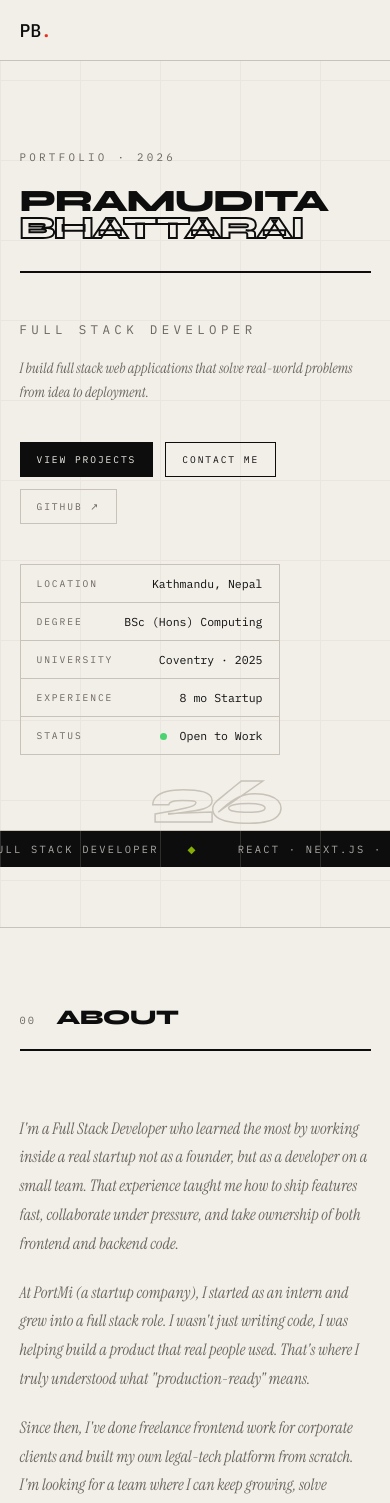
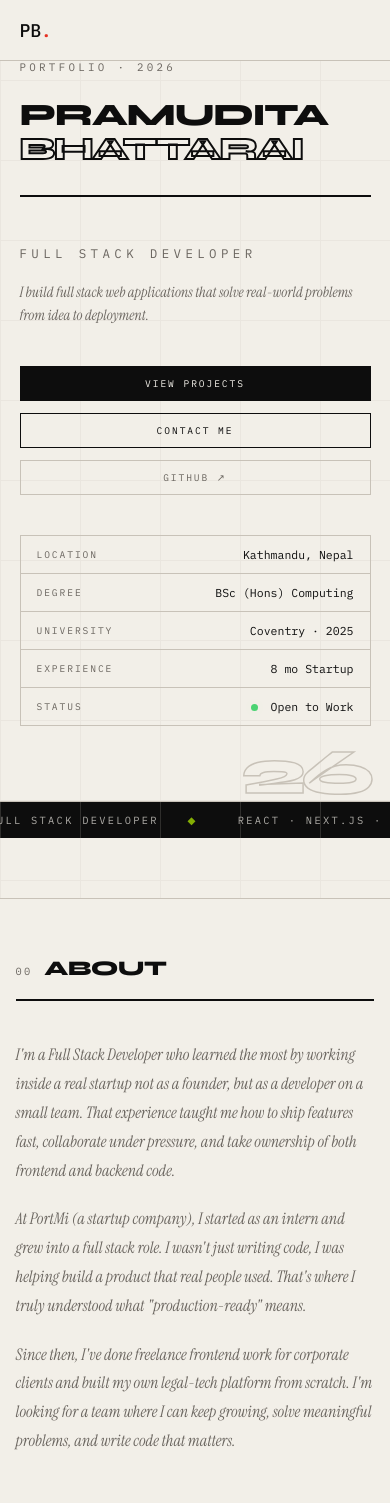
Before and after one commit to Pramudita29/portfolio, a React (Vite) app: page / in a window 390 px wide. Shown: the top 1503 px of the page. Built offline with nearby package versions, Linux system fonts and the light colour scheme.

Commit message:
fix: enhance mobile header visibility and improve hero section layout

```diff
--- a/src/index.scss
+++ b/src/index.scss
@@ -1052,14 +1052,15 @@ ol {
     position: relative;
     z-index: 1001;
   }
-  /* solid header on mobile – always visible */
+  /* solid header on mobile – always visible, but no side effects on other sections */
   .site-header {
-    background: var(--paper);
+    background: var(--paper) !important;
     border-bottom: 1px solid var(--rule);
-    &--scrolled {
-      background: var(--paper);
-      backdrop-filter: none;
-    }
+    backdrop-filter: none;
+  }
+  .site-header--scrolled {
+    background: var(--paper) !important;
+    backdrop-filter: none;
   }
   .site-nav--open {
     display: flex;
@@ -1079,7 +1080,201 @@ ol {
     }
   }
 
-  /* rest of your mobile styles ... */
+  /* Hero fixes */
+  .hero {
+    padding-top: 60px;
+    padding-bottom: 60px;
+  }
+  .hero__name {
+    flex-direction: column;
+    line-height: 1.1;
+    margin-bottom: 20px;
+  }
+  .hero__first,
+  .hero__last {
+    font-size: clamp(2.2rem, 10vw, 3.2rem);
+    white-space: normal;
+    display: block;
+  }
+  .hero__ctas {
+    flex-direction: column;
+    align-items: stretch;
+    .btn {
+      white-space: normal;
+      text-align: center;
+      justify-content: center;
+    }
+  }
+  .hero__right {
+    width: 100%;
+    min-width: 100%;
+  }
+  .hero__info-block {
+    width: 100%;
+  }
+  .hero__info-row {
+    display: flex;
+    justify-content: space-between;
+    align-items: center;
+    gap: 12px;
+    width: 100%;
+    padding: 11px 16px;
+  }
+  .info-label {
+    white-space: nowrap;
+    font-size: 0.6rem;
+  }
+  .info-val {
+    text-align: right;
+    white-space: nowrap;
+    font-size: 0.72rem;
+  }
+
+  /* Section padding (consistent, not breaking skills/achievements) */
+  .section {
+    padding: 60px 4vw !important;
+  }
+  .section--split .split-col {
+    padding: 60px 4vw !important;
+  }
+  .section__head {
+    gap: 12px;
+    margin-bottom: 40px;
+  }
+  .section__title {
+    font-size: clamp(1.2rem, 5vw, 1.6rem);
+  }
+
+  /* Stats grid */
+  .stats-grid {
+    grid-template-columns: 1fr 1fr;
+    gap: 0;
+  }
+  .stat-cell {
+    padding: 20px 16px;
+  }
+  .stat-val {
+    font-size: 1.5rem;
+  }
+
+  /* Skills – keep original styling */
+  .skills-row {
+    grid-template-columns: 2fr;
+    gap: 12px;
+    padding: 18px 20px;
+  }
+  .skills-cat {
+    margin-bottom: 4px;
+  }
+  .skill-pill {
+    font-size: 0.65rem;
+    padding: 5px 10px;
+  }
+
+  /* Education */
+  .edu-grid {
+    grid-template-columns: 1fr;
+  }
+  .edu-card {
+    border-right: none;
+    border-bottom: 1px solid var(--rule);
+    padding: 32px 24px;
+  }
+
+  /* Contact */
+  .contact-link {
+    grid-template-columns: 70px 1fr 20px;
+    gap: 12px;
+    padding: 16px 20px;
+  }
+  .cl-val {
+    font-size: 0.7rem;
+  }
+
+  /* Footer */
+  .site-footer {
+    flex-direction: column;
+    text-align: center;
+    gap: 12px;
+    padding: 20px 5vw;
+  }
+
+  /* Experience */
+  .exp-item {
+    padding: 32px 0;
+  }
+  .exp-item__top {
+    grid-template-columns: 30px 1fr;
+    gap: 12px;
+  }
+  .exp-role {
+    font-size: 1.1rem;
+  }
+  .exp-tag {
+    white-space: normal;
+    font-size: 0.55rem;
+    padding: 3px 8px;
+  }
+  .exp-desc,
+  .exp-bullets {
+    padding-left: 0;
+  }
+  .exp-bullets {
+    grid-template-columns: 1fr;
+  }
+
+  /* Projects */
+  .proj-card {
+    padding: 32px 24px;
+  }
+  .proj-title {
+    font-size: 1.4rem;
+  }
+  .proj-stack {
+    gap: 4px;
+  }
+  .proj-tag {
+    font-size: 0.55rem;
+    padding: 3px 8px;
+  }
+
+  /* Achievements – restore original clean list */
+  .ach-list {
+    display: flex;
+    flex-direction: column;
+    gap: 12px;
+  }
+  .ach-item {
+    display: flex;
+    align-items: center;
+    gap: 12px;
+    padding: 6px 0;
+    font-size: 0.75rem;
+    border-bottom: none;
+  }
+  .ach-arrow {
+    font-size: 0.65rem;
+    color: var(--accent);
+  }
+
+  /* Interests – restore wrap chips */
+  .int-grid {
+    display: flex;
+    flex-wrap: wrap;
+    gap: 10px;
+    justify-content: flex-start;
+    margin-top: 8px;
+  }
+  .int-chip {
+    display: inline-block;
+    font-size: 0.65rem;
+    padding: 6px 14px;
+    white-space: normal;
+    background: transparent;
+    border: 1.5px solid var(--ink);
+    text-transform: uppercase;
+    letter-spacing: 0.08em;
+  }
 }
 
 @media (max-width: 480px) {
```
